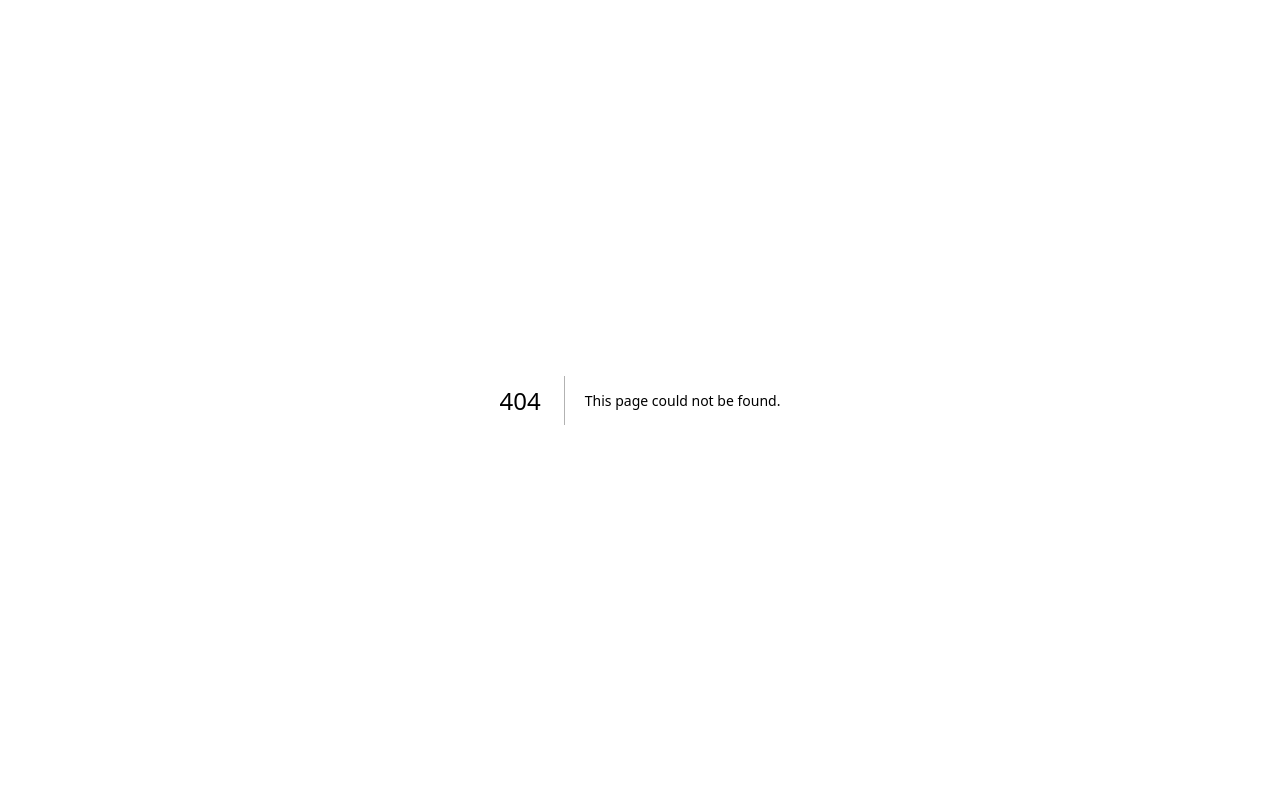
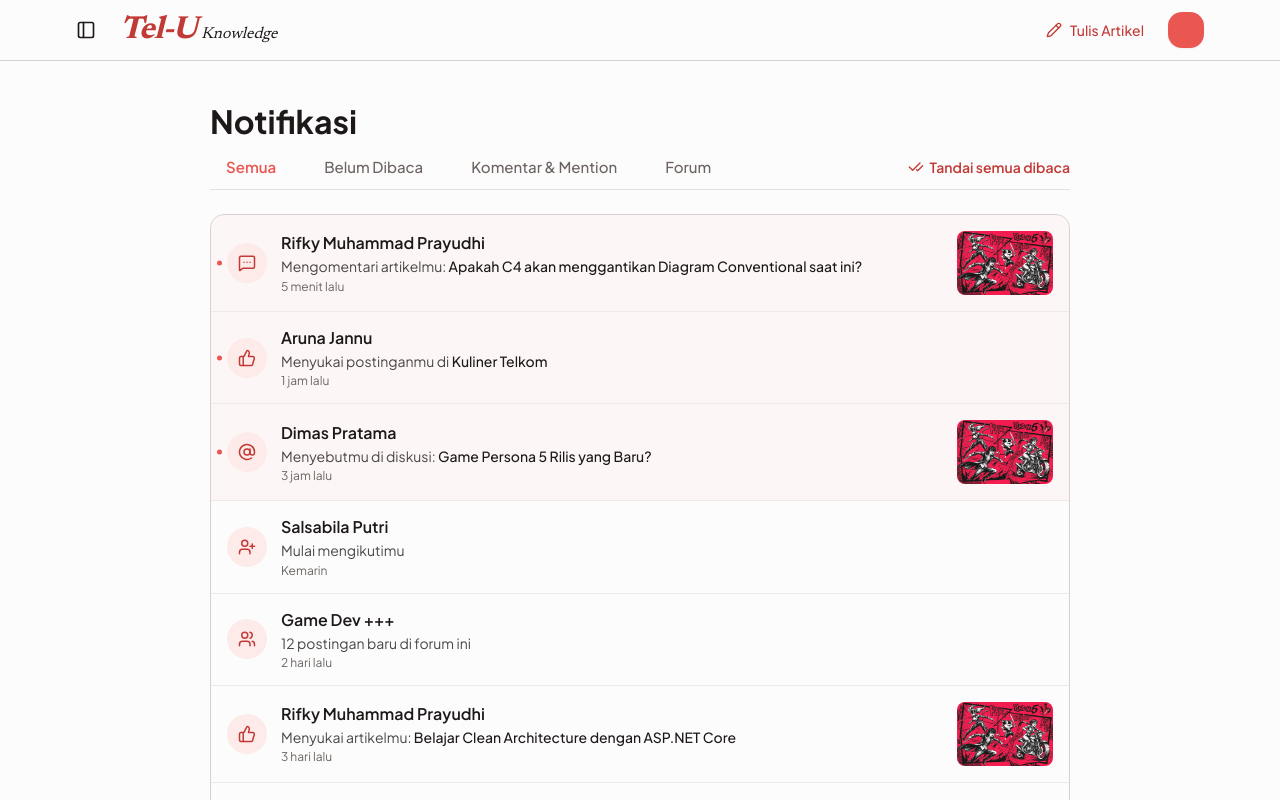
Before and after one commit to MoCheeseKy/telu-knowledge, a Next.js app: page /notification in a window 1280 px wide. Before the commit this address had no page. Shown: the top 800 px of the page. Built offline with nearby package versions, Linux system fonts and the light colour scheme.

Commit message:
feat: add notification page

```diff
--- /dev/null
+++ b/src/app/(main)/notification/page.tsx
@@ -0,0 +1,5 @@
+import NotificationsView from "@/components/_views/Notifications";
+
+export default function NotificationsPage() {
+  return <NotificationsView />;
+}
--- /dev/null
+++ b/src/components/_views/Notifications/index.jsx
@@ -0,0 +1,213 @@
+"use client";
+
+import { useState } from "react";
+import Link from "next/link";
+import {
+    ThumbsUp,
+    MessageSquareMore,
+    AtSign,
+    UserPlus,
+    Users,
+    CheckCheck,
+    BellOff,
+} from "lucide-react";
+import { Tabs, TabsList, TabsTrigger, TabsContent } from "@/components/ui/tabs";
+import { cn } from "@/lib/utils";
+
+// TODO: ganti dummy data ini dengan data dari API
+// imageUrl opsional: thumbnail post/artikel di sisi kanan (seperti Reddit)
+const dummyNotifications = [
+    { id: 1, type: "comment", actor: "Rifky Muhammad Prayudhi", message: "Mengomentari artikelmu:", target: "Apakah C4 akan menggantikan Diagram Conventional saat ini?", time: "5 menit lalu", isRead: false, href: "/home", imageUrl: "/images/persona-c4.jpg" },
+    { id: 2, type: "like", actor: "Aruna Jannu", message: "Menyukai postinganmu di", target: "Kuliner Telkom", time: "1 jam lalu", isRead: false, href: "/discussion-forums" },
+    { id: 3, type: "mention", actor: "Dimas Pratama", message: "Menyebutmu di diskusi:", target: "Game Persona 5 Rilis yang Baru?", time: "3 jam lalu", isRead: false, href: "/discussion-forums", imageUrl: "/images/persona-c4.jpg" },
+    { id: 4, type: "follow", actor: "Salsabila Putri", message: "Mulai mengikutimu", time: "Kemarin", isRead: true, href: "/profile" },
+    { id: 5, type: "forum", actor: "Game Dev +++", message: "12 postingan baru di forum ini", time: "2 hari lalu", isRead: true, href: "/discussion-forums" },
+    { id: 6, type: "like", actor: "Rifky Muhammad Prayudhi", message: "Menyukai artikelmu:", target: "Belajar Clean Architecture dengan ASP.NET Core", time: "3 hari lalu", isRead: true, href: "/my-articles", imageUrl: "/images/persona-c4.jpg" },
+    { id: 7, type: "comment", actor: "Dimas Pratama", message: "Membalas komentarmu di", target: "Wisata Telkom", time: "5 hari lalu", isRead: true, href: "/discussion-forums" },
+];
+
+const typeIcon = {
+    like: ThumbsUp,
+    comment: MessageSquareMore,
+    mention: AtSign,
+    follow: UserPlus,
+    forum: Users,
+};
+
+function NotificationRow({
+    type,
+    actor,
+    avatarUrl,
+    message,
+    target,
+    time,
+    isRead = false,
+    href = "#",
+    imageUrl,
+    onClick,
+}) {
+    const Icon = typeIcon[type];
+
+    return (
+        <Link
+            href={href}
+            onClick={onClick}
+            className={cn(
+                "relative flex items-center gap-3.5 px-4 py-4 select-none cursor-pointer transition-colors",
+                isRead
+                    ? "hover:bg-[var(--background-accent)]"
+                    : "bg-[var(--primary-soft)]/40 hover:bg-[var(--primary-soft)]/70"
+            )}
+        >
+            {!isRead && (
+                <span
+                    aria-label="Belum dibaca"
+                    className="absolute left-1.5 top-1/2 -translate-y-1/2 w-[5px] h-[5px] rounded-full bg-[var(--primary)]"
+                />
+            )}
+
+            {/* Avatar bulat: foto, atau ikon tipe notifikasi */}
+            {avatarUrl ? (
+                <img
+                    src={avatarUrl}
+                    alt={actor}
+                    className="w-10 h-10 rounded-full object-cover shrink-0"
+                />
+            ) : (
+                <div
+                    aria-hidden="true"
+                    className="w-10 h-10 rounded-full bg-[var(--primary-soft)] text-[var(--primary-text)] shrink-0 flex items-center justify-center"
+                >
+                    <Icon className="w-[18px] h-[18px]" />
+                </div>
+            )}
+
+            {/* Teks: nama (16px semibold) > pesan (14px regular) > waktu (12px muted) */}
+            <div className="flex flex-col gap-1 min-w-0 flex-1">
+                <span className="font-sans text-[16px] font-semibold leading-tight text-[var(--foreground)] truncate">
+                    {actor}
+                </span>
+                <p
+                    title={target ? `${message} ${target}` : message}
+                    className="font-sans text-[14px] font-normal leading-snug text-[var(--foreground)]/80 line-clamp-2"
+                >
+                    {message}
+                    {target && (
+                        <>
+                            {" "}
+                            <span className="font-medium text-[var(--foreground)]">
+                                {target}
+                            </span>
+                        </>
+                    )}
+                </p>
+                <span className="font-sans text-[12px] leading-none text-[var(--muted)]">
+                    {time}
+                </span>
+            </div>
+
+            {/* Thumbnail di kanan */}
+            {imageUrl && (
+                <img
+                    src={imageUrl}
+                    alt=""
+                    className="w-[84px] sm:w-[96px] aspect-[3/2] rounded-md object-cover shrink-0 bg-[var(--background-accent)] opacity-90"
+                />
+            )}
+        </Link>
+    );
+}
+
+const tabs = [
+    { value: "semua", label: "Semua" },
+    { value: "belum_dibaca", label: "Belum Dibaca" },
+    { value: "komentar", label: "Komentar & Mention" },
+    { value: "forum", label: "Forum" },
+];
+
+const filters = {
+    semua: () => true,
+    belum_dibaca: (n) => !n.isRead,
+    komentar: (n) => n.type === "comment" || n.type === "mention",
+    forum: (n) => n.type === "forum",
+};
+
+export default function NotificationsView() {
+    const [notifications, setNotifications] = useState(dummyNotifications);
+
+    const unreadCount = notifications.filter((n) => !n.isRead).length;
+
+    const markAllRead = () =>
+        setNotifications((prev) => prev.map((n) => ({ ...n, isRead: true })));
+
+    const markRead = (id) =>
+        setNotifications((prev) =>
+            prev.map((n) => (n.id === id ? { ...n, isRead: true } : n))
+        );
+
+    return (
+        <div className="w-full max-w-[860px] mx-auto flex flex-col py-2 mb-auto">
+            <h1 className="font-sans text-[32px] font-bold text-[var(--foreground)] leading-tight mb-4">
+                Notifikasi
+            </h1>
+
+            <Tabs defaultValue="semua" className="w-full">
+                {/* Tabs di kiri, aksi di kanan: satu baris */}
+                <div className="flex items-center justify-between gap-3 border-b border-[var(--dust)]/60">
+                    <TabsList
+                        variant="line"
+                        className="bg-transparent rounded-none justify-start h-auto p-0 gap-1 sm:gap-4 overflow-x-auto overflow-y-hidden [scrollbar-width:none] [&::-webkit-scrollbar]:hidden"
+                    >
+                        {tabs.map((tab) => (
+                            <TabsTrigger key={tab.value} value={tab.value}>
+                                {tab.label}
+                            </TabsTrigger>
+                        ))}
+                    </TabsList>
+
+                    <button
+                        type="button"
+                        onClick={markAllRead}
+                        disabled={unreadCount === 0}
+                        aria-label="Tandai semua dibaca"
+                        className="flex items-center gap-1.5 pb-3 shrink-0 font-sans text-sm font-semibold text-[var(--primary-text)] hover:underline underline-offset-4 disabled:text-[var(--muted)] disabled:no-underline disabled:cursor-default cursor-pointer"
+                    >
+                        <CheckCheck className="w-4 h-4" />
+                        <span className="hidden sm:inline">Tandai semua dibaca</span>
+                    </button>
+                </div>
+
+                {tabs.map((tab) => {
+                    const items = notifications.filter(filters[tab.value]);
+
+                    return (
+                        <TabsContent
+                            key={tab.value}
+                            value={tab.value}
+                            className="m-0 mt-4"
+                        >
+                            {items.length > 0 ? (
+                                <div className="flex flex-col divide-y divide-[var(--dust)]/40 rounded-xl border border-[var(--dust)] overflow-hidden">
+                                    {items.map((item) => (
+                                        <NotificationRow
+                                            key={item.id}
+                                            {...item}
+                                            onClick={() => markRead(item.id)}
+                                        />
+                                    ))}
+                                </div>
+                            ) : (
+                                <div className="flex flex-col items-center gap-3 py-16 text-center text-[var(--muted)]">
+                                    <BellOff className="w-8 h-8" />
+                                    <p className="font-sans text-[15px]">
+                                        Belum ada notifikasi di sini.
+                                    </p>
+                                </div>
+                            )}
+                        </TabsContent>
+                    );
+                })}
+            </Tabs>
+        </div>
+    );
+}
```
